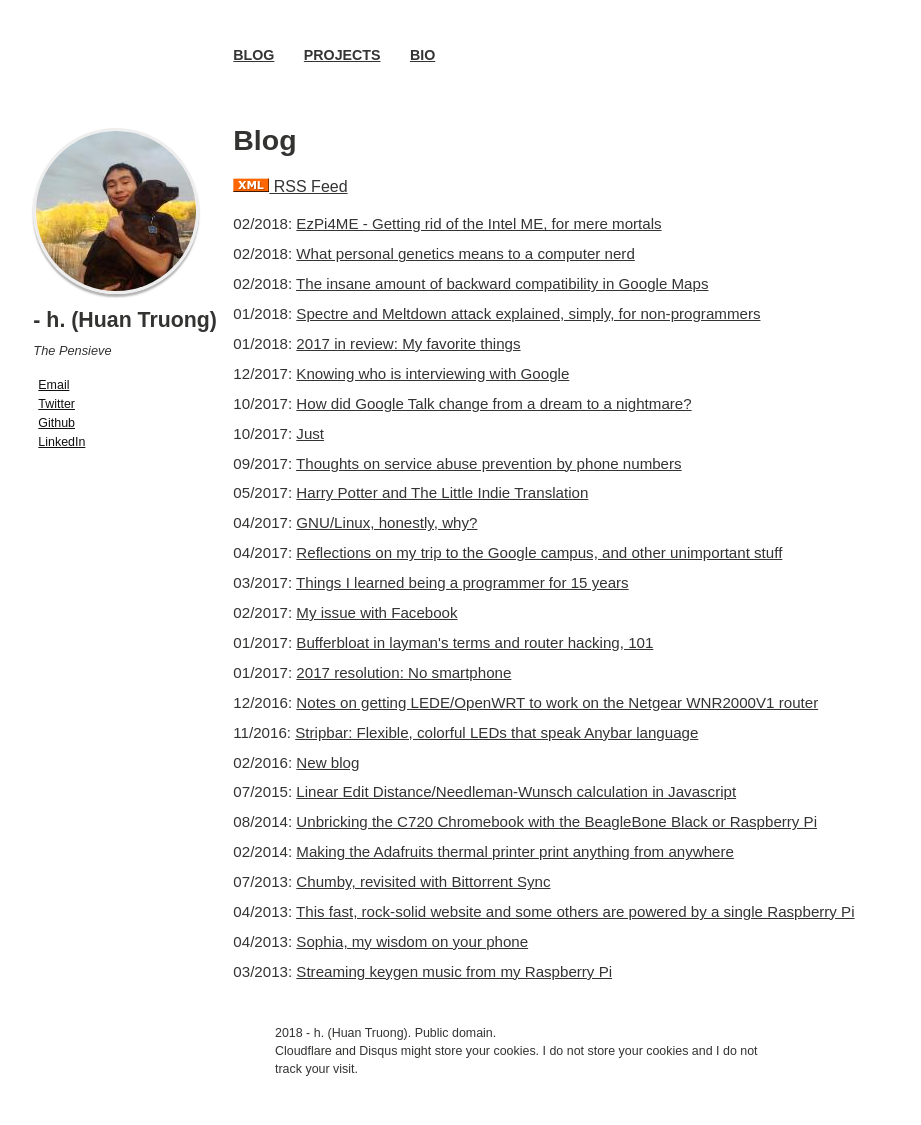
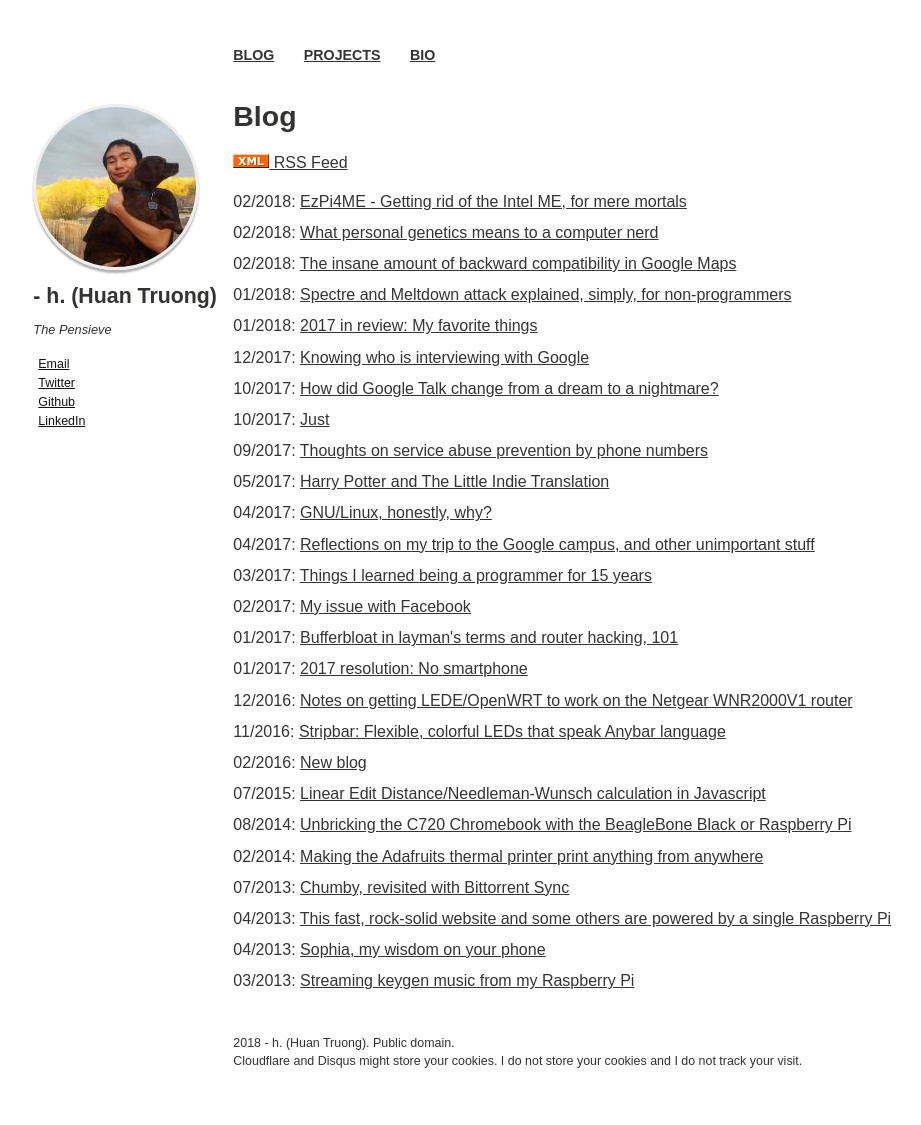
Before and after one commit to htruong/htruong.github.io, a Jekyll site: the page built from index.md, in a window 1280 px wide. Shown: the whole page, without its empty margins (115-1036 px from the left). Built offline with Jekyll 4.4.1, drawn with Linux system fonts in a browser that asks for light colours.

Commit message:
[css] fix more annoying css

```diff
--- a/_sass/normalize.scss
+++ b/_sass/normalize.scss
@@ -396,3 +396,8 @@
     margin-bottom: 1.5em;
     width: 100%; /* make full width */
 }
+
+ul, ol {
+	margin: 0;
+	padding-left: 0.5em;
+}
--- a/_sass/page.scss
+++ b/_sass/page.scss
@@ -28,7 +28,7 @@
 	@include suffix(12,1);
 	margin-bottom: 1em;
 	float: none;
-	display: block;
+	display: none;
 	@include font-rem(24);
 	@media #{$small} {
 		@include grid(12,2);
@@ -62,7 +62,8 @@
 		list-style-type: none;
 	}
 	li {
-		display: block;
+		display: inline;
+		margin-right: 25px;
 		list-style-type: none;
 		border-bottom: 1px solid lighten($black,80);
 		border-bottom: 1px solid fade($black,10);
@@ -71,19 +72,16 @@
 			border-bottom: 0 solid transparent;
 		}
 		@media #{$small} {
-			display: inline;
-			margin-right: 25px;
 			white-space: nowrap;
 			border-bottom: 0 solid transparent;
 		}
 		a {
-			display: block;
+			display: inline;
 			padding: 10px 0;
 			decoration: none;
 			border-bottom: 0 solid transparent;
 			@include transition(all .2s);
 			@media #{$small} {
-				display: inline;
 				padding: 0;
 			}
 		}
@@ -245,7 +243,7 @@
 	@include container;
 	@include clearfix;
 	clear: both;
-	margin-top: 2em;
+	margin-top: 0.5em;
 	h1 {
 		margin-top: 0;
 	}
@@ -267,12 +265,12 @@
 /* Index listing specific styling */
 #index {
 	@include container;
-	@include grid(12,10);
-	@include prefix(12,1);
-	@include suffix(12,1);
+	@include grid(12,11);
+	@include prefix(12,0.5);
+	@include suffix(12,0.5);
 	margin-bottom: 2em;
 	@media #{$small} {
-		@include grid(12,8);
+		@include grid(12,9.5);
 		@include prefix(12,0);
 		@include suffix(12,0);
 	}
@@ -292,7 +290,7 @@
 			}
 		}
 		p {
-			@include font-rem(17);
+			// @include font-rem(17);
 			margin: .1em 0;
 		}
 	}
@@ -638,18 +636,13 @@
 		@include font-rem(14);
 	}
 	footer {
-		@include grid(12,10);
-		@include prefix(12,1);
-		@include suffix(12,1);
+		@include grid(12,11);
+		@include prefix(12,0.5);
+		@include suffix(12,0.5);
 		@media #{$small} {
-			@include grid(12,6);
-			@include prefix(12,3);
-			@include suffix(12,3);
-		}
-		@media #{$x-large} {
-			@include grid(12,4.5);
-			@include prefix(12,4);
-			@include suffix(12,3.5);
+			@include grid(12,9.5);
+			@include prefix(12,2.5);
+			@include suffix(12,0);
 		}
 	}
 }
--- a/_sass/typography.scss
+++ b/_sass/typography.scss
@@ -134,7 +134,7 @@
    ========================================================================== */
 
 p {
-	margin: 0 0 $indent-var;
+	// margin: 0 0 $indent-var;
 	// sibling indentation
   @if $paragraph-indent == true {
     & + p {
```
